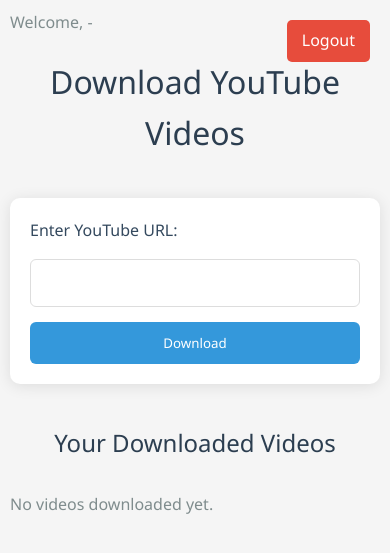
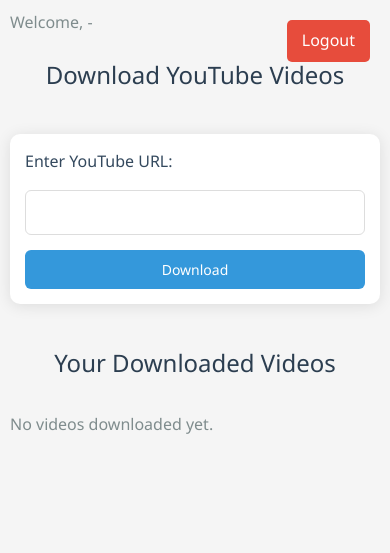
Before and after one commit to Ismai21k/Youtube-downloader, a Django app: page /you/ in a window 390 px wide. Shown: the top 553 px of the page. Run offline with Django 5.2, Linux system fonts and the light colour scheme; a user stored in the database is signed in; data comes from the database, SQL or seed files in the repository.

Commit message:
update my css

```diff
--- a/Apps/static/Apps/css/style.css
+++ b/Apps/static/Apps/css/style.css
@@ -33,7 +33,7 @@
     border-radius: 10px;
     box-shadow: 0 2px 15px rgba(0, 0, 0, 0.1);
     display: flex;
-    flex-wrap: wrap;
+    flex-direction: column;
     gap: 15px;
 }
 
@@ -44,7 +44,7 @@
 }
 
 input[type="text"] {
-    flex: 1;
+    width: 100%;
     padding: 12px;
     border: 1px solid #ddd;
     border-radius: 6px;
@@ -59,6 +59,7 @@
 }
 
 button {
+    width: 100%;
     padding: 12px 25px;
     background-color: #3498db;
     color: white;
@@ -66,6 +67,7 @@
     border-radius: 6px;
     cursor: pointer;
     transition: background-color 0.3s ease, transform 0.2s ease;
+    font-size: 16px;
 }
 
 button:hover {
@@ -106,7 +108,8 @@
 }
 
 video {
-    width: 50%;
+    width: 100%;
+    max-width: 500px;
     height: auto;
     border-radius: 6px;
     box-shadow: 0 2px 10px rgba(0, 0, 0, 0.1);
@@ -132,39 +135,11 @@
     background-color: #e74c3c;
     padding: 8px 15px;
     font-size: 14px;
+    width: auto;
 }
 
 form[style] button:hover {
     background-color: #c0392b;
-}
-
-/* Responsive design */
-@media (max-width: 768px) {
-    form {
-        flex-direction: column;
-    }
-
-    ul {
-        grid-template-columns: repeat(auto-fit, minmax(250px, 1fr));
-    }
-
-    h1 {
-        font-size: 2em;
-    }
-}
-
-@media (max-width: 480px) {
-    body {
-        padding: 10px;
-    }
-
-    ul {
-        grid-template-columns: 1fr;
-    }
-
-    form {
-        padding: 20px;
-    }
 }
 
 /* User info styling */
@@ -234,3 +209,56 @@
     text-align: center;
     margin-top: 20px;
 }
+
+/* -------------------- */
+/* Responsive Media Queries */
+/* -------------------- */
+
+@media (max-width: 768px) {
+    h1 {
+        font-size: 1.8em;
+    }
+
+    form {
+        padding: 20px;
+    }
+
+    video {
+        width: 100%;
+    }
+
+    button {
+        font-size: 15px;
+        padding: 10px 20px;
+    }
+
+    ul {
+        grid-template-columns: repeat(auto-fit, minmax(250px, 1fr));
+        padding: 15px;
+    }
+}
+
+@media (max-width: 480px) {
+    body {
+        padding: 10px;
+    }
+
+    h1 {
+        font-size: 1.5em;
+    }
+
+    ul {
+        grid-template-columns: 1fr;
+        gap: 20px;
+        padding: 10px;
+    }
+
+    form {
+        padding: 15px;
+    }
+
+    input[type="text"],
+    button {
+        font-size: 14px;
+    }
+}
```
